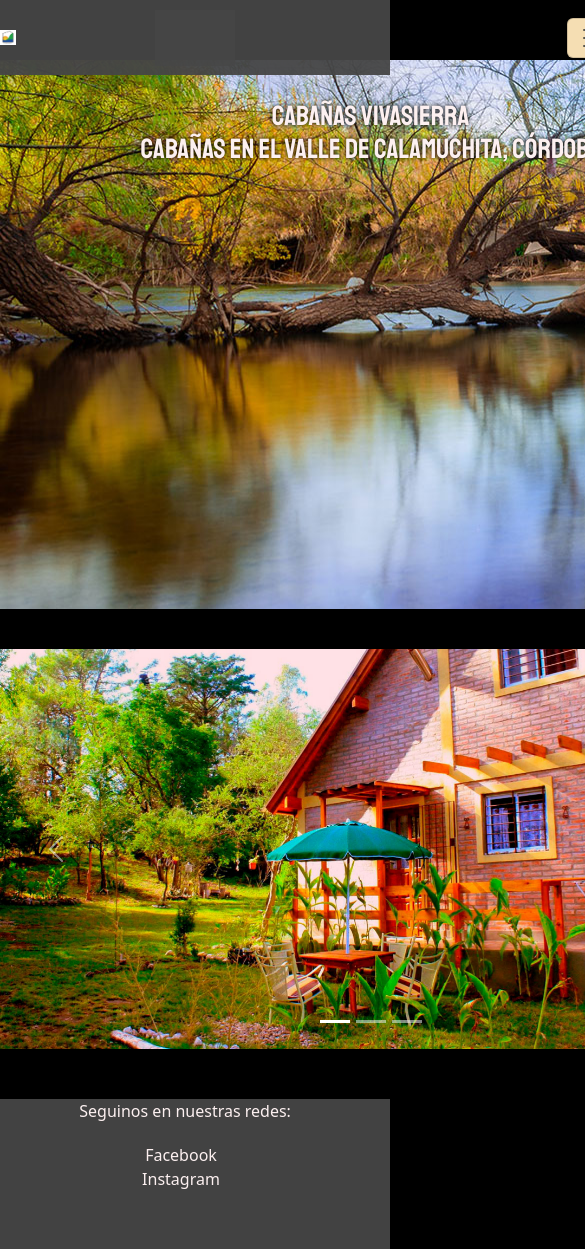
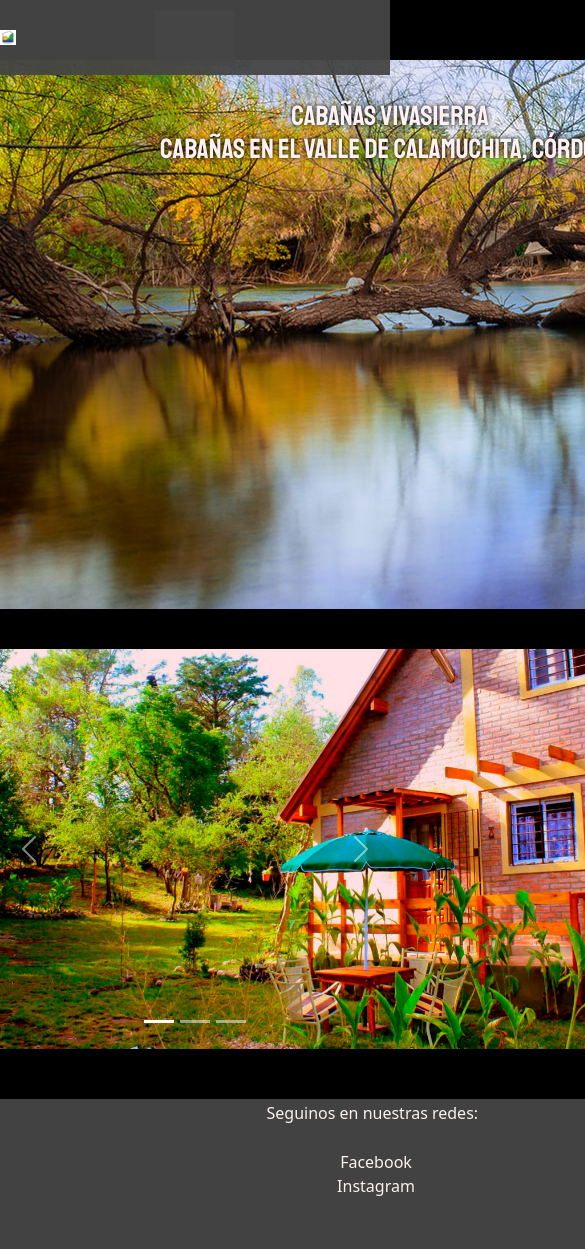
Before and after one commit to GonzaloCarmona/primer-repositorio, a plain HTML site: page index.html in a window 390 px wide. Shown: the top 1249 px of the page, 585 px wide, since content can reach past the window. Drawn offline with nearby package versions, Linux system fonts and the light colour scheme.

Commit message:
[proyectocoder] prueba querys

```diff
--- a/css/style.css
+++ b/css/style.css
@@ -326,16 +326,23 @@
 
 /* Media Q*/
 
-@media only screen and ( max-width: 500px) {
+@media only screen and ( max-width: 576px) {
     body {
         background-color: black;
     }
     .navbar-toggler {
     background-color: wheat;
     position: relative;
-    left: 400px;
+    left: 450px;
 }
-    main {
-        width: 190%;
+
+    .titulo {
+        width: 200%;
+    }
+    .carousel-inner {
+        width: 200%;
+    }
+    footer {
+        width: 200%;
     }
 }
--- a/index.html
+++ b/index.html
@@ -82,7 +82,7 @@
         </div>
         <div class="carousel-inner">
           <div class="carousel-item active">
-            <img src="./assets/carrousel1.jpg" class="d-block w-100" alt="Cabaña Vivasierra">
+            <img src="./assets/carrousel1.jpg" class="d-block w-100 img-fluid" alt="Cabaña Vivasierra">
             <div class="carousel-caption d-none d-md-block">
               <h5>Cabañas en las sierras de Córdoba, en el valle de Calamuchita,
                 ubicadas en Santa Mónica.</h5>
@@ -92,7 +92,7 @@
             </div>
           </div>
           <div class="carousel-item">
-            <img src="./assets/carrousel2.jpg" class="d-block w-100" alt="Cabaña Sol">
+            <img src="./assets/carrousel2.jpg" class="d-block w-100 img-fluid" alt="Cabaña Sol">
             <div class="carousel-caption d-none d-md-block">
               <h5>Cabañas en las sierras de Córdoba, en el valle de Calamuchita,
                 ubicadas en Santa Mónica.</h5>
@@ -102,7 +102,7 @@
             </div>
           </div>
           <div class="carousel-item">
-            <img src="./assets/carrousel3.jpg" class="d-block w-100" alt="Cabaña Vivasierra">
+            <img src="./assets/carrousel3.jpg" class="d-block w-100 " alt="Cabaña Vivasierra">
             <div class="carousel-caption d-none d-md-block">
               <h5>Cabañas en las sierras de Córdoba, en el valle de Calamuchita,
                 ubicadas en Santa Mónica.</h5>
```
